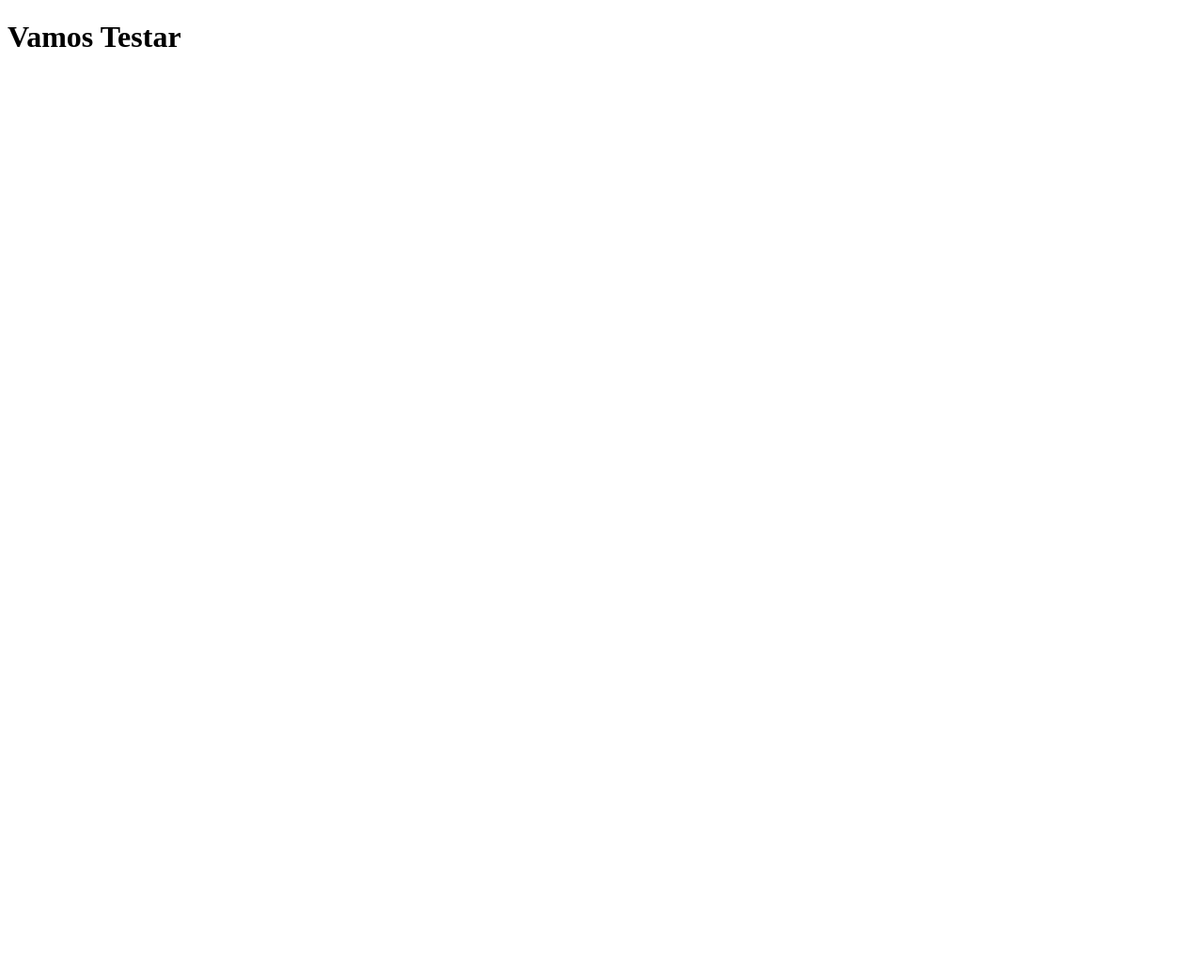
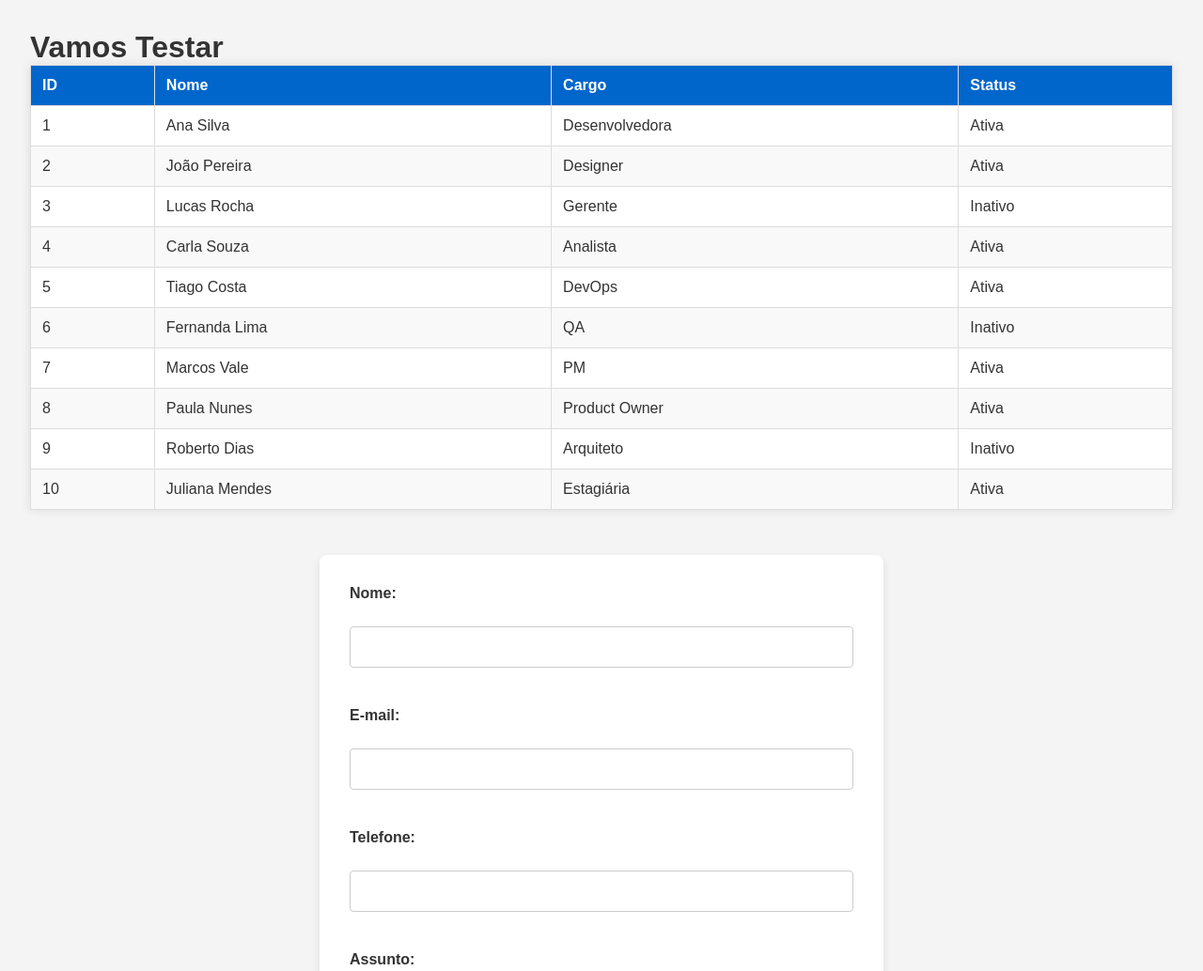
Before and after one commit to Lucas2Nakahara/Vamos_Testar, a plain HTML site: page index.html in a window 1280 px wide. Shown: the top 1034 px of the page at 94% size. Before the commit the page ends 800 px from the top, so only its background shows below. Drawn offline with Linux system fonts and the light colour scheme.

Commit message:
CommitUpdate

```diff
--- a/index.html
+++ b/index.html
@@ -10,7 +10,103 @@
     <header>
         <h1>Vamos Testar</h1>
 
+
+
     </header>
+
+        <table border="1" cellpadding="10" cellspacing="0">
+            <thead>
+            <tr>
+                <th>ID</th>
+                <th>Nome</th>
+                <th>Cargo</th>
+                <th>Status</th>
+            </tr>
+            </thead>
+            <tbody>
+            <tr>
+                <td>1</td>
+                <td>Ana Silva</td>
+                <td>Desenvolvedora</td>
+                <td>Ativa</td>
+            </tr>
+            <tr>
+                <td>2</td>
+                <td>João Pereira</td>
+                <td>Designer</td>
+                <td>Ativa</td>
+            </tr>
+            <tr>
+                <td>3</td>
+                <td>Lucas Rocha</td>
+                <td>Gerente</td>
+                <td>Inativo</td>
+            </tr>
+            <tr>
+                <td>4</td>
+                <td>Carla Souza</td>
+                <td>Analista</td>
+                <td>Ativa</td>
+            </tr>
+            <tr>
+                <td>5</td>
+                <td>Tiago Costa</td>
+                <td>DevOps</td>
+                <td>Ativa</td>
+            </tr>
+            <tr>
+                <td>6</td>
+                <td>Fernanda Lima</td>
+                <td>QA</td>
+                <td>Inativo</td>
+            </tr>
+            <tr>
+                <td>7</td>
+                <td>Marcos Vale</td>
+                <td>PM</td>
+                <td>Ativa</td>
+            </tr>
+            <tr>
+                <td>8</td>
+                <td>Paula Nunes</td>
+                <td>Product Owner</td>
+                <td>Ativa</td>
+            </tr>
+            <tr>
+                <td>9</td>
+                <td>Roberto Dias</td>
+                <td>Arquiteto</td>
+                <td>Inativo</td>
+            </tr>
+            <tr>
+                <td>10</td>
+                <td>Juliana Mendes</td>
+                <td>Estagiária</td>
+                <td>Ativa</td>
+            </tr>
+            </tbody>
+        </table>
+
+        <form action="/enviar-contato" method="POST">
+                <label for="nome">Nome:</label><br>
+                <input type="text" id="nome" name="nome" required><br><br>
+
+                <label for="email">E-mail:</label><br>
+                <input type="email" id="email" name="email" required><br><br>
+
+                <label for="telefone">Telefone:</label><br>
+                <input type="tel" id="telefone" name="telefone" required><br><br>
+
+                <label for="assunto">Assunto:</label><br>
+                <input type="text" id="assunto" name="assunto" required><br><br>
+
+                <label for="mensagem">Mensagem:</label><br>
+                <textarea id="mensagem" name="mensagem" rows="6" cols="50" required></textarea><br><br>
+
+                <button type="submit">Enviar</button>
+        </form>
+
+
 
     <script src="script.js"></script>
 </body>
--- a/style.css
+++ b/style.css
@@ -0,0 +1,90 @@
+
+* {
+    padding: 0px;
+    margin: 0px;
+    box-sizing: border-box;
+}
+
+/* Estilização geral */
+body {
+    font-family: Arial, sans-serif;
+    background-color: #f4f4f4;
+    padding: 2rem;
+    color: #333;
+}
+
+  /* Estilo da Tabela */
+table {
+    width: 100%;
+    border-collapse: collapse;
+    margin-bottom: 3rem;
+    background-color: #fff;
+    box-shadow: 0 0 10px rgba(0, 0, 0, 0.1);
+}
+
+thead {
+    background-color: #0066cc;
+    color: white;
+}
+
+th, td {
+    text-align: left;
+    padding: 12px;
+    border: 1px solid #ddd;
+}
+
+tr:nth-child(even) {
+    background-color: #f9f9f9;
+}
+
+tr:hover {
+    background-color: #2b2b2b2d;
+}
+
+  /* Estilo do Formulário */
+form {
+    max-width: 600px;
+    margin: auto;
+    padding: 2rem;
+    background-color: #ffffff;
+    border-radius: 8px;
+    box-shadow: 0 4px 8px rgba(0, 0, 0, 0.1);
+}
+
+form label {
+    font-weight: bold;
+    display: block;
+    margin-bottom: 0.5rem;
+}
+
+form input[type="text"],
+form input[type="email"],
+form input[type="tel"],
+form textarea {
+    width: 100%;
+    padding: 0.75rem;
+    margin-bottom: 1.5rem;
+    border: 1px solid #ccc;
+    border-radius: 4px;
+    font-size: 1rem;
+    box-sizing: border-box;
+}
+
+form textarea {
+    resize: vertical;
+}
+
+button[type="submit"] {
+    padding: 0.75rem 1.5rem;
+    background-color: #0066cc;
+    color: white;
+    border: none;
+    border-radius: 4px;
+    font-size: 1rem;
+    cursor: pointer;
+    transition: background-color 0.3s ease;
+}
+
+button[type="submit"]:hover {
+    background-color: #004d99;
+}
```
